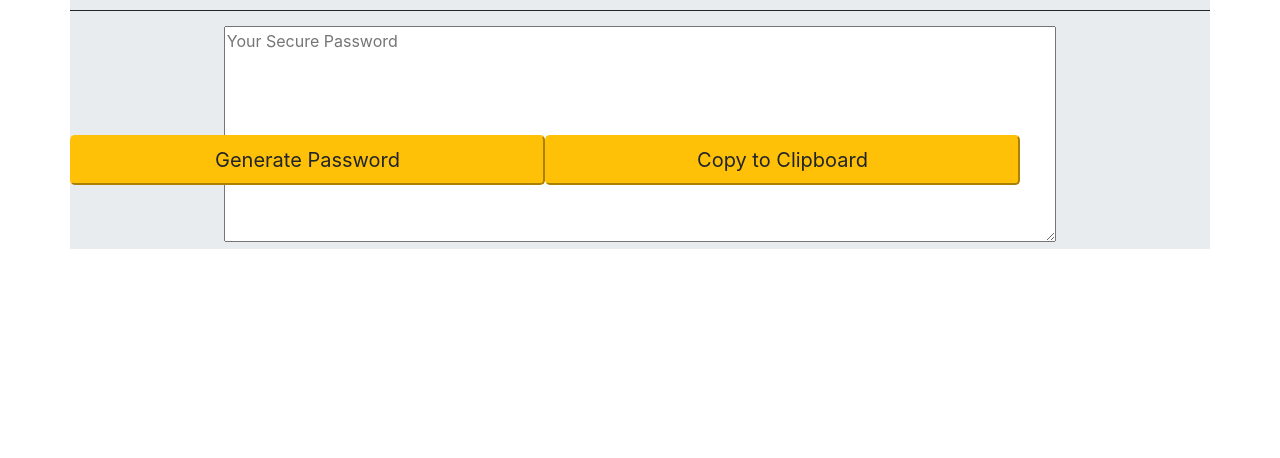
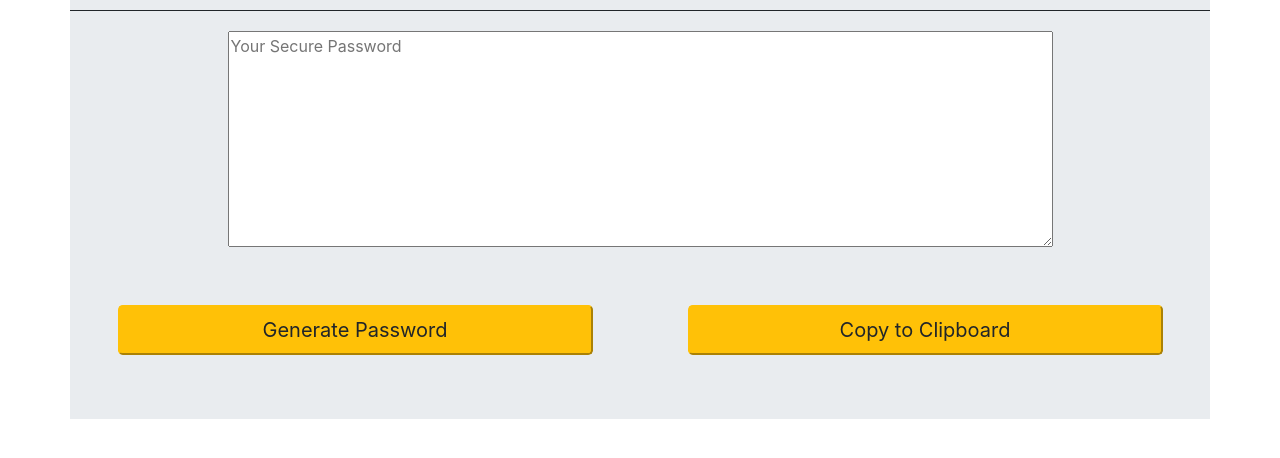
Before and after one commit to Blinkjuan82/PASSWORD-GENERATOR, a plain HTML site: page index.html in a window 1280 px wide. Shown: the part 208-666 px from the top of the page. Drawn offline with nearby package versions, Linux system fonts and the light colour scheme.

Commit message:
Finally got the set up correct, now just to add java script

```diff
--- a/style.css
+++ b/style.css
@@ -14,8 +14,11 @@ textarea{
 
 }
 #textbord {
-    padding:15px;
+    padding:20px;
 }
 #buttonz{
-    margin-top: 40px;
+margin-top:200px;
 }
+button{
+margin:0 auto;
+}
```
